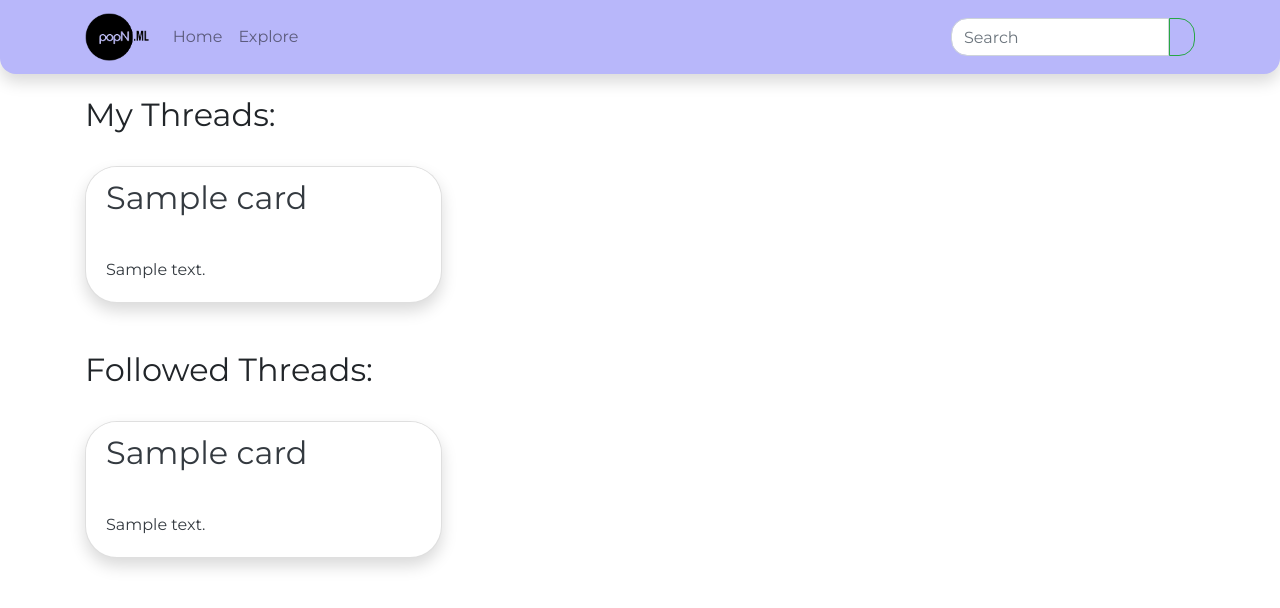
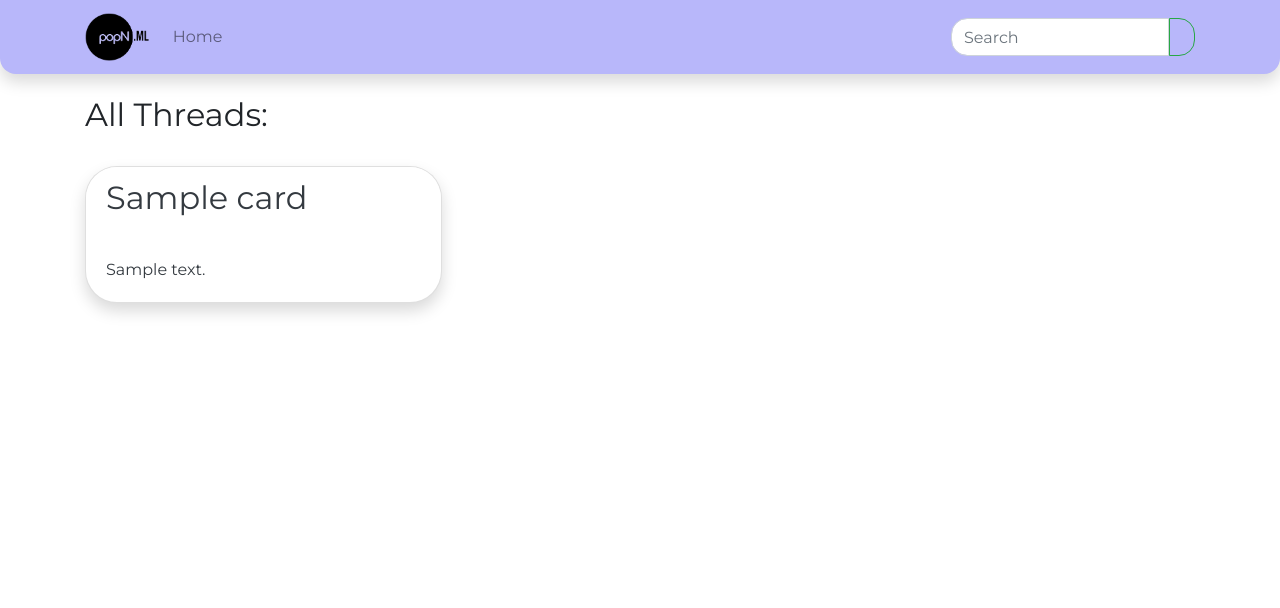
Before and after one commit to popnn/community, a Django app: template community/templates/community/homepage.html in a window 1280 px wide. Shown: the top 608 px of the page. Run offline with Django 3.2, Linux system fonts and the light colour scheme; the template is opened without the code that fills it: most values are stand-ins (such as "Sample title", 1, 10 or a date in 2020); some libraries are stand-ins or nearby versions.

Commit message:
Hidden unused stuf

```diff
--- a/community/templates/community/homepage.html
+++ b/community/templates/community/homepage.html
@@ -4,7 +4,7 @@
 {% block ContentView %}
     <br><br><br>
     <div class="container">
-        <h2>My Threads:</h2>
+        <h2>All Threads:</h2>
         <br>
         <div class="card-columns">
             {% for card_data in all_cards %}
@@ -21,9 +21,9 @@
             {% endfor %}
         </div>
         <br>
-        <h2>Followed Threads: </h2>
-            <br>
-            <div class="card-columns">
+        <!--<h2>Followed Threads: </h2>
+        <br>
+        <div class="card-columns">
             {% for card_data in all_cards %}
                 <a href="{{ card_data.card_url }}">
                     <div class="card shadow mb-4 text-dark" style="text-decoration: none;">
--- a/community/templates/community/layout.html
+++ b/community/templates/community/layout.html
@@ -43,9 +43,9 @@
                         <li class="nav-item">
                             <a class="nav-link" href="/"><i class="fas fa-home"></i> Home</a>
                         </li>
-                        <li class="nav-item">
+                        <!--<li class="nav-item">
                             <a class="nav-link" href="/"><i class="fas fa-search"></i> Explore</a>
-                        </li>
+                        </li>-->
                         {% if logged_in %}
 
                             <li class="nav-item">
```
